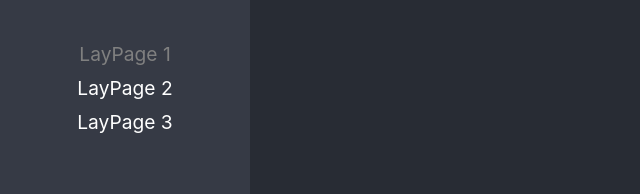
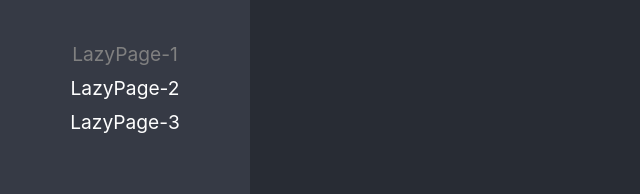
Before and after one commit to JavascriptDeNoobAPro/react-pro-project, a React (Create React App) app: page /lazy1 in a window 1280 px wide. Shown: the part 155-349 px from the top of the page, without its empty margins (0-640 px from the left). Built offline with nearby package versions, Linux system fonts and the light colour scheme.

Commit message:
ADD: Basic LazyLoad implemented

```diff
--- a/src/01-lazyload/pages/LazyPage1.tsx
+++ b/src/01-lazyload/pages/LazyPage1.tsx
@@ -5,3 +5,5 @@
         </h1>
     )
 }
+
+export default LazyPage1
--- a/src/01-lazyload/pages/LazyPage2.tsx
+++ b/src/01-lazyload/pages/LazyPage2.tsx
@@ -5,3 +5,5 @@
         </h1>
     )
 }
+
+export default LazyPage2;
--- a/src/01-lazyload/pages/LazyPage3.tsx
+++ b/src/01-lazyload/pages/LazyPage3.tsx
@@ -1,7 +1,9 @@
-export const LazyPage3 = () => {
+ export const LazyPage3 = () => {
     return (
         <h1>
             LazyPage3
         </h1>
     )
 }
+
+    export default LazyPage3;
--- a/src/routes/Navigation.tsx
+++ b/src/routes/Navigation.tsx
@@ -1,34 +1,38 @@
+import { Suspense } from "react"
 import { BrowserRouter, Routes, Route, NavLink, Navigate } from "react-router-dom"
-import {LazyPage1, LazyPage2, LazyPage3} from "../01-lazyload/pages"
 import logo from "../logo.svg"
+import { routes } from "./routes"
 
 
 export const Navigation = () => {
     return (
-        <BrowserRouter>
+        <Suspense fallback={<span>Loading...</span>}>
+            <BrowserRouter>
         <div className="main-layout">
             <nav>
                 <img src={logo} alt="React Logo" />
                 <ul>
-                <li>
-                    <NavLink to="/lazy1" className={({isActive})=> isActive ? 'nav-active' : ''}>LayPage 1</NavLink>
-                </li>
-                <li>
-                    <NavLink to="/lazy2" className={({isActive})=> isActive ? 'nav-active' : ''}>LayPage 2</NavLink>
-                </li>
-                <li>
-                    <NavLink to="/lazy3" className={({isActive})=> isActive ? 'nav-active' : ''}>LayPage 3</NavLink>
-                </li>
+                    {
+                        routes.map(({to, name}) =>  (
+                                <li key={to}>
+                                    <NavLink to={to} className={({isActive})=> isActive ? 'nav-active' : ''}>{name}</NavLink>
+                                </li>
+                            )
+                    )}
             </ul>
             </nav>
             <Routes>
-                <Route path="lazy1" element={<LazyPage1/>} />
-                <Route path="lazy2" element={<LazyPage2/>} />
-                <Route path="lazy3" element={<LazyPage3/>} />
-                <Route path="/*" element={<Navigate to="/lazy1" replace/>} />
+                {
+                    routes.map(({ path, Component}) => (
+                            <Route key={path} path={path} element={<Component />} />
+                        )
+                )}
+                <Route path="/*" element={<Navigate to={routes[0].to} replace/>} />
             </Routes>
         </div>
 
         </BrowserRouter>
+        </Suspense>
+
     )
 }
--- /dev/null
+++ b/src/routes/routes.ts
@@ -0,0 +1,37 @@
+import { lazy , LazyExoticComponent} from "react";
+/* import {LazyPage1, LazyPage2, LazyPage3} from "../01-lazyload/pages"; */
+
+type JSXComponent = () => JSX.Element;
+
+interface Route{
+    to : string;
+    path: string;
+    Component: LazyExoticComponent<JSXComponent> | JSXComponent;
+    name: string;
+}
+
+const Lazy1 = lazy(() => import(/* webpackChunkName: "LazyPage1" */ "../01-lazyload/pages/LazyPage1"));
+const Lazy2 = lazy(() => import(/* webpackChunkName: "LazyPage2" */ "../01-lazyload/pages/LazyPage2"));
+const Lazy3 = lazy(() => import(/* webpackChunkName: "LazyPage3" */ "../01-lazyload/pages/LazyPage3"));
+
+export const routes: Route[] = [
+    {
+        to: '/lazy1',
+        path: 'lazy1',
+        Component: Lazy1,
+        name: 'LazyPage-1'
+    },
+    {
+        to: '/lazy2',
+        path: 'lazy2',
+        Component: Lazy2,
+        name: 'LazyPage-2'
+    },
+    {
+        to: '/lazy3',
+        path: 'lazy3',
+        Component: Lazy3,
+        name: 'LazyPage-3'
+    },
+
+]
```
